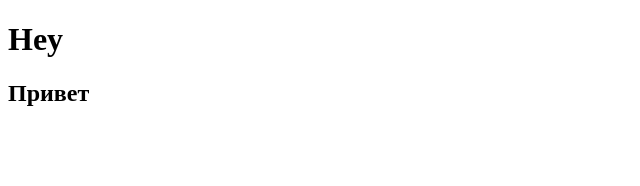
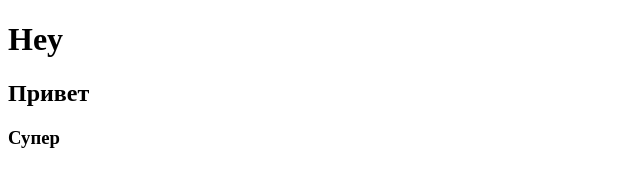
Before and after one commit to ponomarenkovv/first, a plain HTML site: page index.html in a window 1280 px wide. Shown: the full height of the page, 0-640 px from the left. Drawn offline with Linux system fonts and the light colour scheme.

Commit message:
second commit

```diff
--- a/index.html
+++ b/index.html
@@ -9,5 +9,6 @@
 <body>
     <h1>Hey</h1>
     <h2>Привет</h2>
+    <h3>Супер</h3>
 </body>
 </html>
```
